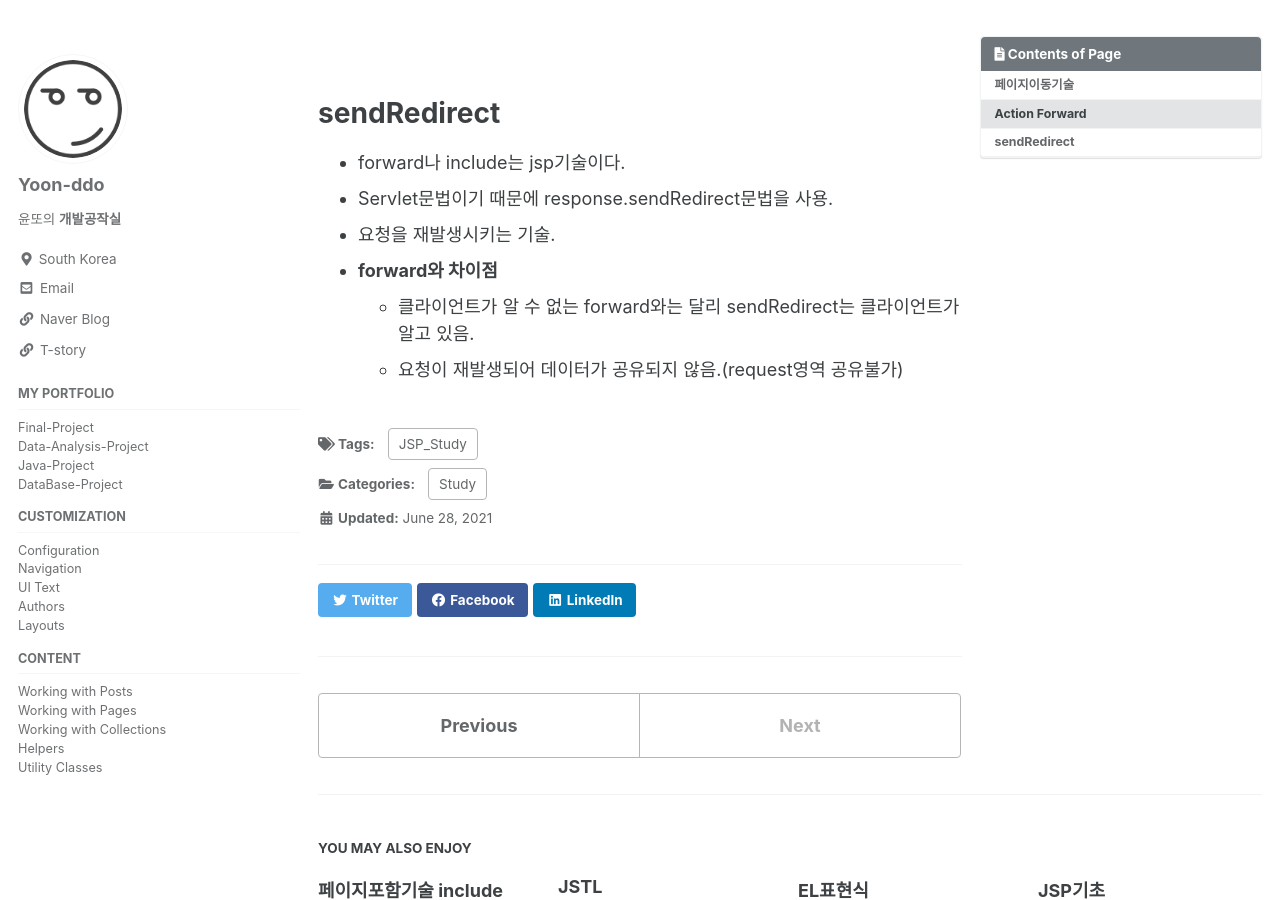
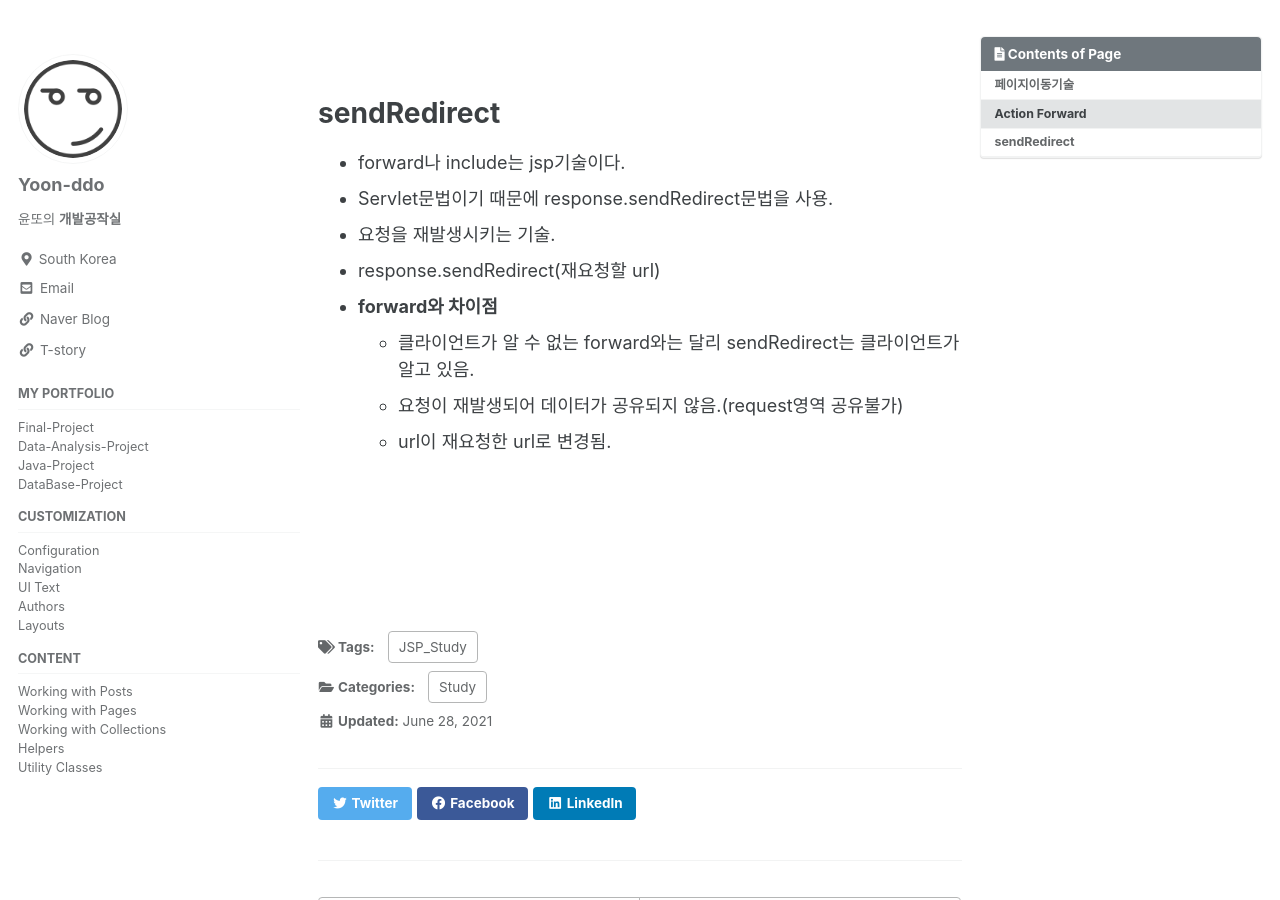
Before and after one commit to Yoon-ddo/Yoon-ddo.github.io, a Jekyll site: the page built from _posts/2021-06-28-페이지이동기술 forward.md, in a window 1280 px wide and 900 px high, scrolled down 1556 px. Built offline with Jekyll 4.4.1, drawn with Linux system fonts in a browser that asks for light colours; cached includes are drawn as plain includes.

Commit message:
Update 2021-06-28-페이지이동기술 forward.md

```diff
--- a/_posts/2021-06-28-페이지이동기술 forward.md
+++ b/_posts/2021-06-28-페이지이동기술 forward.md
@@ -62,6 +62,11 @@ tags:
 * forward나 include는 jsp기술이다.
 * Servlet문법이기 때문에 response.sendRedirect문법을 사용.
 * 요청을 재발생시키는 기술.
+* response.sendRedirect(재요청할 url)
 * **forward와 차이점**
   - 클라이언트가 알 수 없는 forward와는 달리 sendRedirect는 클라이언트가 알고 있음.
   - 요청이 재발생되어 데이터가 공유되지 않음.(request영역 공유불가)
+  - url이 재요청한 url로 변경됨.
+
+
+<br><br><br><br>
```
